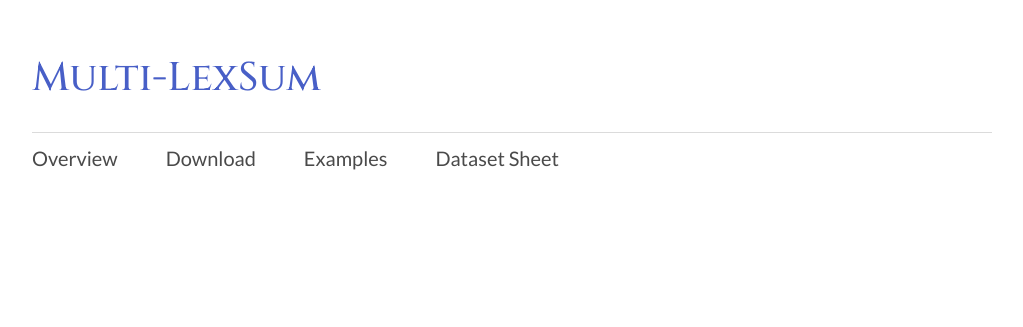
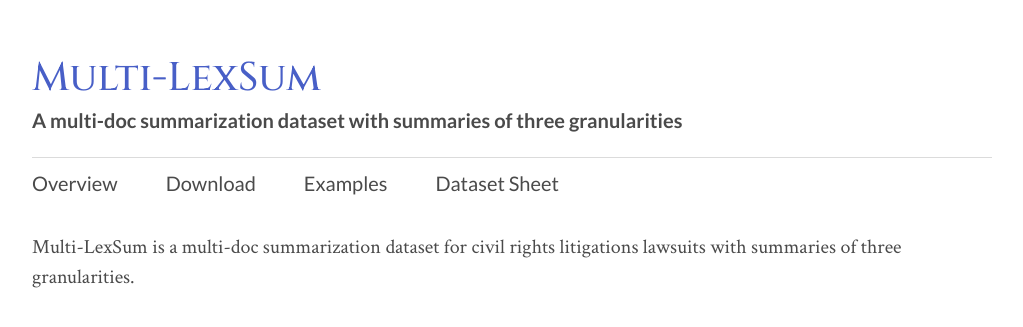
Before and after one commit to multilexsum/multilexsum.github.io, a Jekyll site: the page built from index.html, in a window 1280 px wide. Shown: the top 327 px of the page, without its empty margins (128-1151 px from the left). Built offline with Jekyll 4.4.1, drawn with Linux system fonts in a browser that asks for light colours; nearby versions of some CDN libraries; a style sheet for code colours, icons or effects is not loaded.

```diff
--- a/_data/meta.yml
+++ b/_data/meta.yml
@@ -1,3 +1,6 @@
 index:
-
+  subtitle:
+    A multi-doc summarization dataset with summaries of three granularities
+  description: |
+      Multi-LexSum is a multi-doc summarization dataset for civil rights litigations lawsuits with summaries of three granularities.
 footnote:
```
